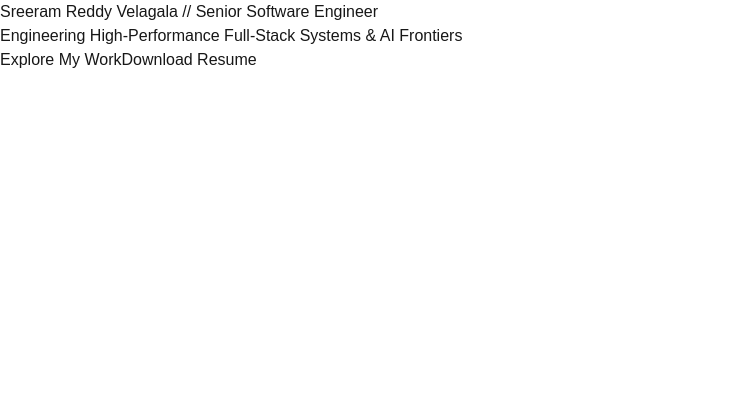
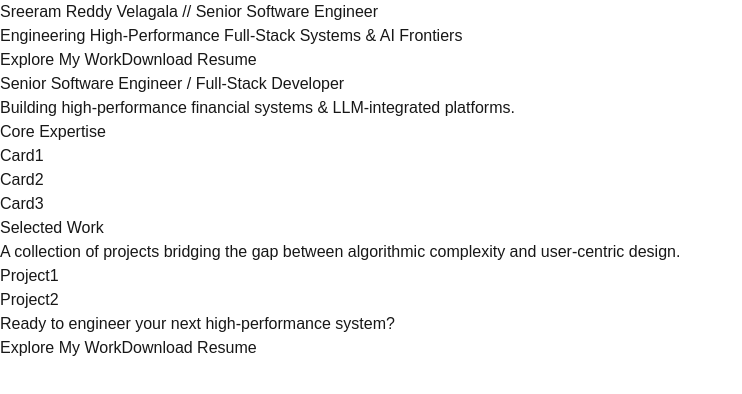
Before and after one commit to DracFiendMG/portfolio, a Next.js app: page / in a window 1280 px wide. Shown: the top 394 px of the page, without its empty margins (0-742 px from the left). Built offline with nearby package versions, Linux system fonts and the light colour scheme.

Commit message:
Completed the initial template of the home page

```diff
--- a/app/page.tsx
+++ b/app/page.tsx
@@ -1,17 +1,67 @@
 import Image from "next/image";
 
 export default function Home() {
-  const name = "Sreeram Reddy Velagala";
-  const role = "Senior Software Engineer";
-  const title = "Engineering High-Performance Full-Stack Systems & AI Frontiers";
+  const name = "Sreeram Reddy Velagala"
+  const roles = ["Senior Software Engineer", "Full-Stack Developer"]
+  const title = "Engineering High-Performance Full-Stack Systems & AI Frontiers"
+  const subtitle = "Building high-performance financial systems & LLM-integrated platforms."
+  const exploreWorkButtonText = "Explore My Work"
+  const downloadResumeButtonText = "Download Resume"
+
+  // Section 2: Core Expertise
+  const section2Title = "Core Expertise"
+
+  // Section 3: Selected Work
+  const section3Title = "Selected Work"
+  const section3Subtitle = "A collection of projects bridging the gap between algorithmic complexity and user-centric design."
+
+  // Section 4: Call to Action
+  const section4Title = "Ready to engineer your next high-performance system?"
+
   return (
-    <div>
+    <>
       <div>
-        <p>{name} // {role}</p>
-        <h1>{title}</h1>
-        <button>Explore My Work</button>
-        <button>Download Resume</button>
+        <div>
+          <p>{name} // {roles[0]}</p>
+          <h1>{title}</h1>
+          <button>{exploreWorkButtonText}</button>
+          <button>{downloadResumeButtonText}</button>
+        </div>
+        <div>
+          <p>{roles.join(" / ")}</p>
+          <p>{subtitle}</p>
+        </div>
       </div>
-    </div>
+      <div>
+        <h2>{section2Title}</h2>
+        <div>
+          <div>
+            Card1
+          </div>
+          <div>
+            Card2
+          </div>
+          <div>
+            Card3
+          </div>
+        </div>
+      </div>
+      <div>
+        <h2>{section3Title}</h2>
+        <p>{section3Subtitle}</p>
+
+        <div>
+          Project1
+        </div>
+        <div>
+          Project2
+        </div>
+      </div>
+      <div>
+        <h2>{section4Title}</h2>
+        <button>{exploreWorkButtonText}</button>
+        <button>{downloadResumeButtonText}</button>
+      </div>
+    </>
   );
 }
```
